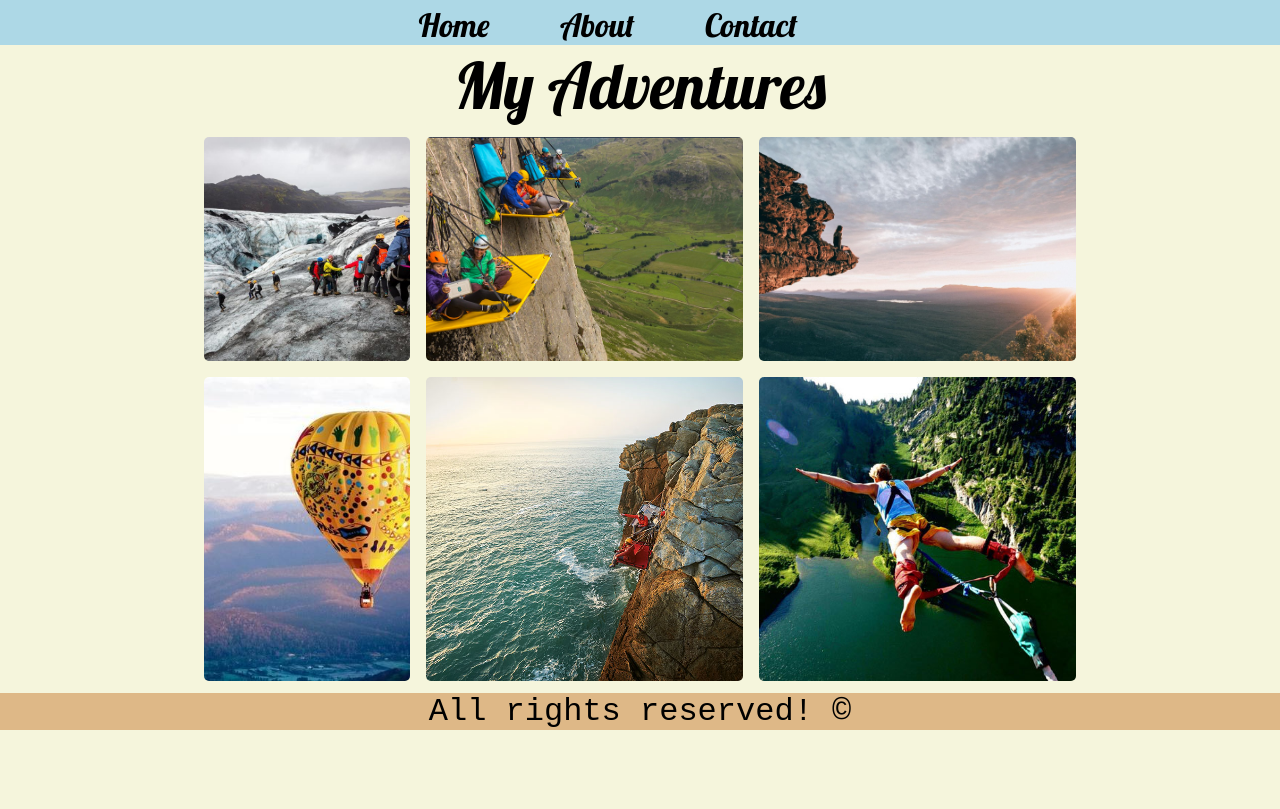
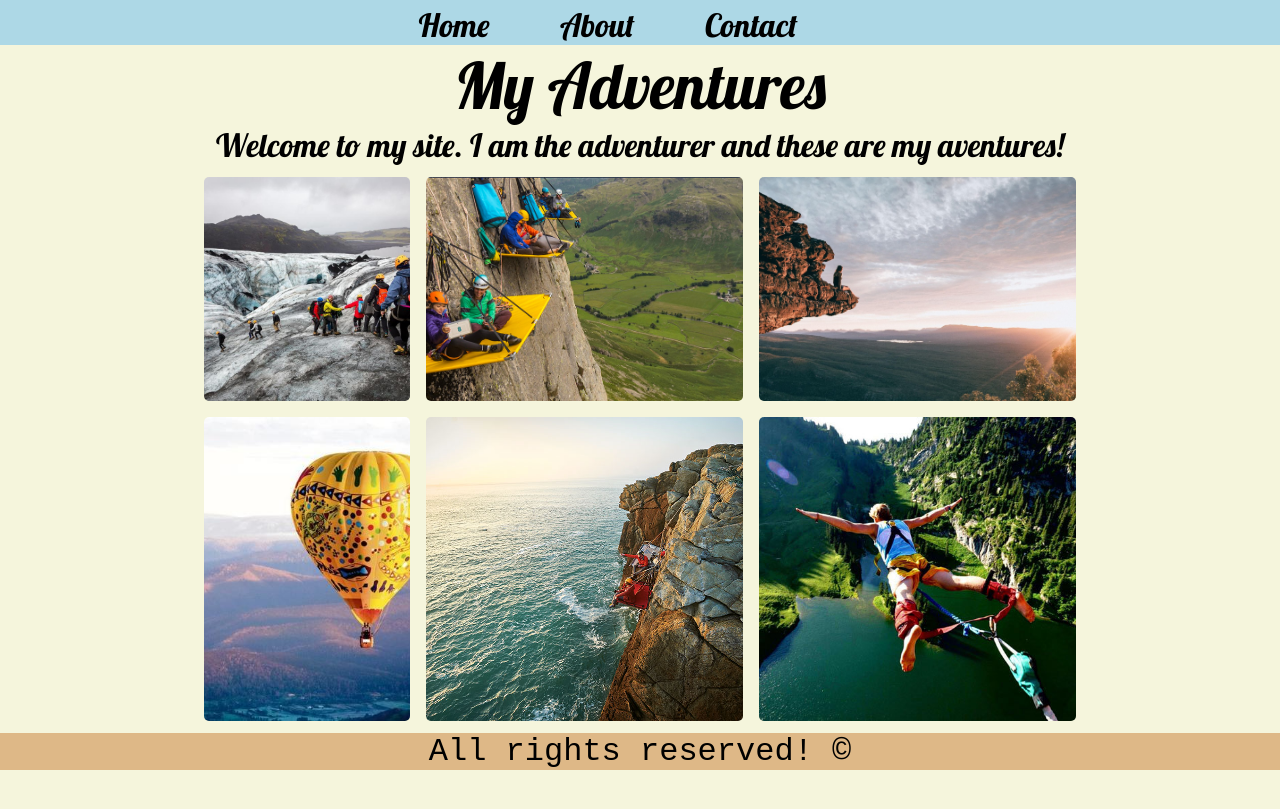
Before and after one commit to KonstantinKostenski/My-Blog, a Jekyll site: the page built from index.html, in a window 1280 px wide. Shown: the top 809 px of the page. Built offline with Jekyll 4.4.1, drawn with Linux system fonts in a browser that asks for light colours.

Commit message:
Added responsive desing to the home page. Added about page css, html and text.

```diff
--- /dev/null
+++ b/_scss/_about.scss
@@ -0,0 +1,35 @@
+
+.about-frame{
+    background-image: url("../img/about-background.jpg");
+    background-size: cover;
+    width: 100%;
+    height: 100vh;
+    object-fit: cover;
+    display: flex;
+    justify-content: center;
+    align-items: center;
+    flex-direction: column;
+    color: #D3D3D3 ;
+    text-shadow: -1px 0 black, 0 1px black, 1px 0 black, 0 -1px black;
+
+    .about-title{
+        text-align: center;
+        font-size: $title-font-size;
+        font-size: 3rem;
+        margin-bottom: 1rem;
+    }
+
+    @media screen and (min-width: $large) {
+        .about-text{
+            font-size: 0.5rem;
+        }
+    }
+
+    .about-text{
+        width: 70%;
+        margin: 0 auto;
+        text-align: center;
+        font-size: 2.5rem;
+    }
+
+}
--- a/_scss/_home.scss
+++ b/_scss/_home.scss
@@ -12,11 +12,15 @@
     text-align: center;
 }
 
+.caption{
+    font-size: $title-font-size;
+    text-align: center;
+}
+
 .gallery{
     margin: 1em;
     display: grid;
-    grid-template-columns: repeat(8, 1fr);
-    grid-template-rows: repeat(7, 5vw);
+
     grid-gap: 1rem;
 
     .gallery-img{
@@ -35,6 +39,59 @@
         transform: scale(1.2);
     }
 
+
+
+
+    @media screen and (max-width: $small) {
+        grid-template-columns: repeat(7, 1fr);
+        grid-template-rows: repeat(24, 5vw);
+
+        .gallery-item--1{
+            grid-column-start: 1;
+            grid-column-end: 8;
+            grid-row-start: 1;
+            grid-row-end: 5;
+        }
+
+        .gallery-item--2{
+            grid-column-start: 1;
+            grid-column-end: 8;
+            grid-row-start: 5;
+            grid-row-end: 9;
+        }
+
+        .gallery-item--3{
+            grid-column-start: 1;
+            grid-column-end: 8;
+            grid-row-start: 9;
+            grid-row-end: 13;
+        }
+
+        .gallery-item--4{
+            grid-column-start: 1;
+            grid-column-end: 8;
+            grid-row-start: 13;
+            grid-row-end: 17;
+        }
+
+        .gallery-item--5{
+            grid-column-start: 1;
+            grid-column-end: 8;
+            grid-row-start: 17;
+            grid-row-end: 21;
+        }
+
+        .gallery-item--6{
+            grid-column-start: 1;
+            grid-column-end: 8;
+            grid-row-start: 21;
+            grid-row-end: 25;
+        }
+    }
+
+    @media screen and (min-width: $large) {
+        grid-template-columns: repeat(8, 1fr);
+        grid-template-rows: repeat(7, 5vw);
 
         .gallery-item--1{
             grid-column-start: 1;
@@ -78,3 +135,4 @@
             grid-row-end: 8;
         }
     }
+}
--- a/about.html
+++ b/about.html
@@ -2,3 +2,9 @@
 layout: default
 title: About
 ---
+<div class="about-frame">
+    <h3 class="about-title">About me</h1>
+    <p class="about-text">
+        Welcome to my site. I've been adventuring for quite some time now. I've been to many places and I've seen many things. Maybe here I will be able to share some of my adventures with you.
+    </p>
+</div>
--- a/css/main.scss
+++ b/css/main.scss
@@ -1,7 +1,11 @@
 ---
 ---
+$small: 320px;
+$large: 1200px;
+$title-font-size: 2rem;
 @import "_reset.scss";
 @import"_typography.scss";
 @import "_nav.scss";
 @import"_footer.scss";
 @import"_home.scss";
+@import"_about.scss";
--- a/index.html
+++ b/index.html
@@ -3,6 +3,7 @@
 title: Home
 ---
 <div class="title">My Adventures</div>
+<p class="caption">Welcome to my site. I am the adventurer and these are my aventures!</p>
 <div class="gallery">
     <figure class="gallery-item gallery-item--1">
         <img src="img/image-1.jpg" class="gallery-img" alt="Image 1">
```
Also changed, not shown: img/about-background.jpg (added). Lines whose indentation alone changed are shown as unchanged.
